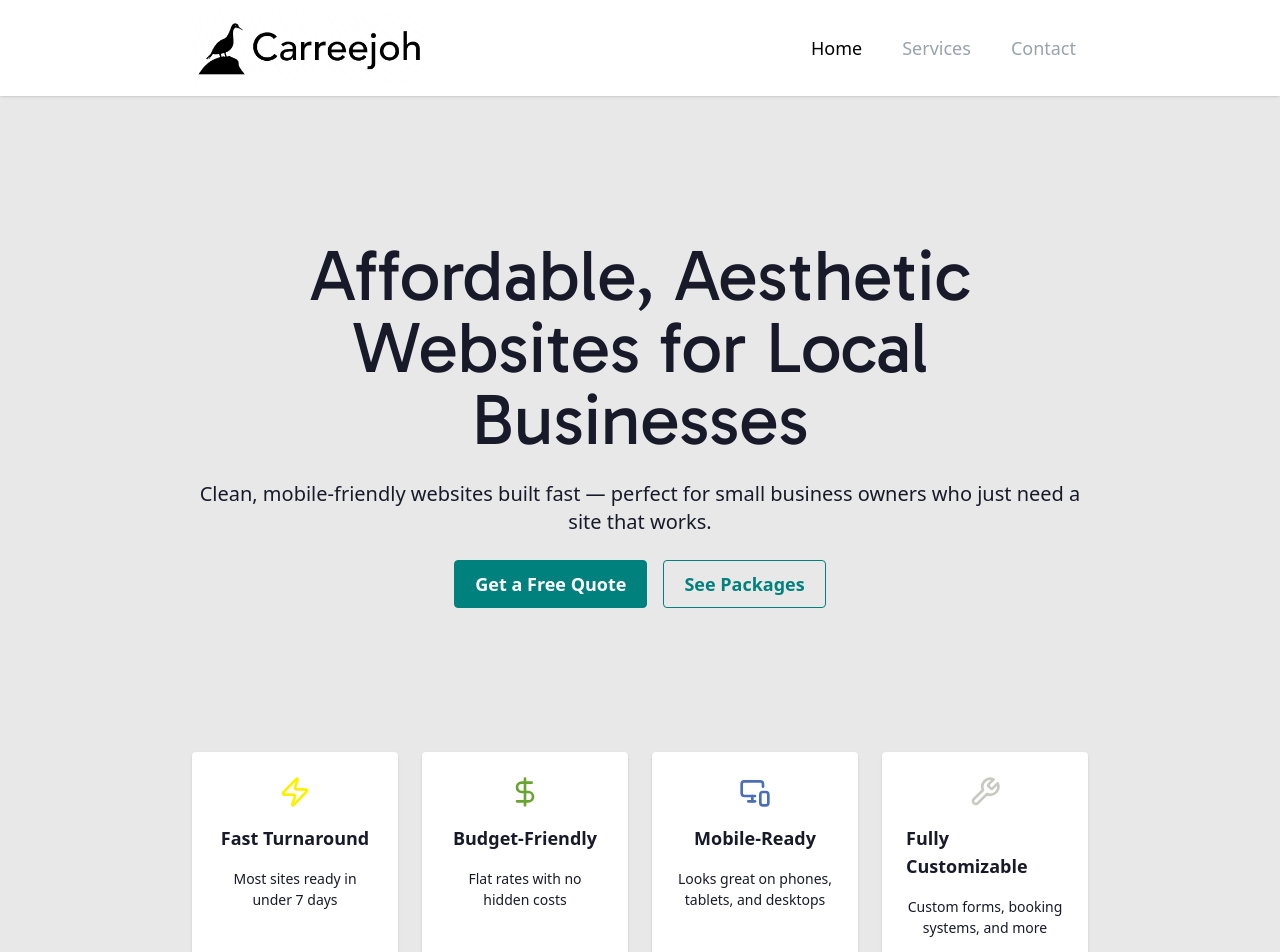
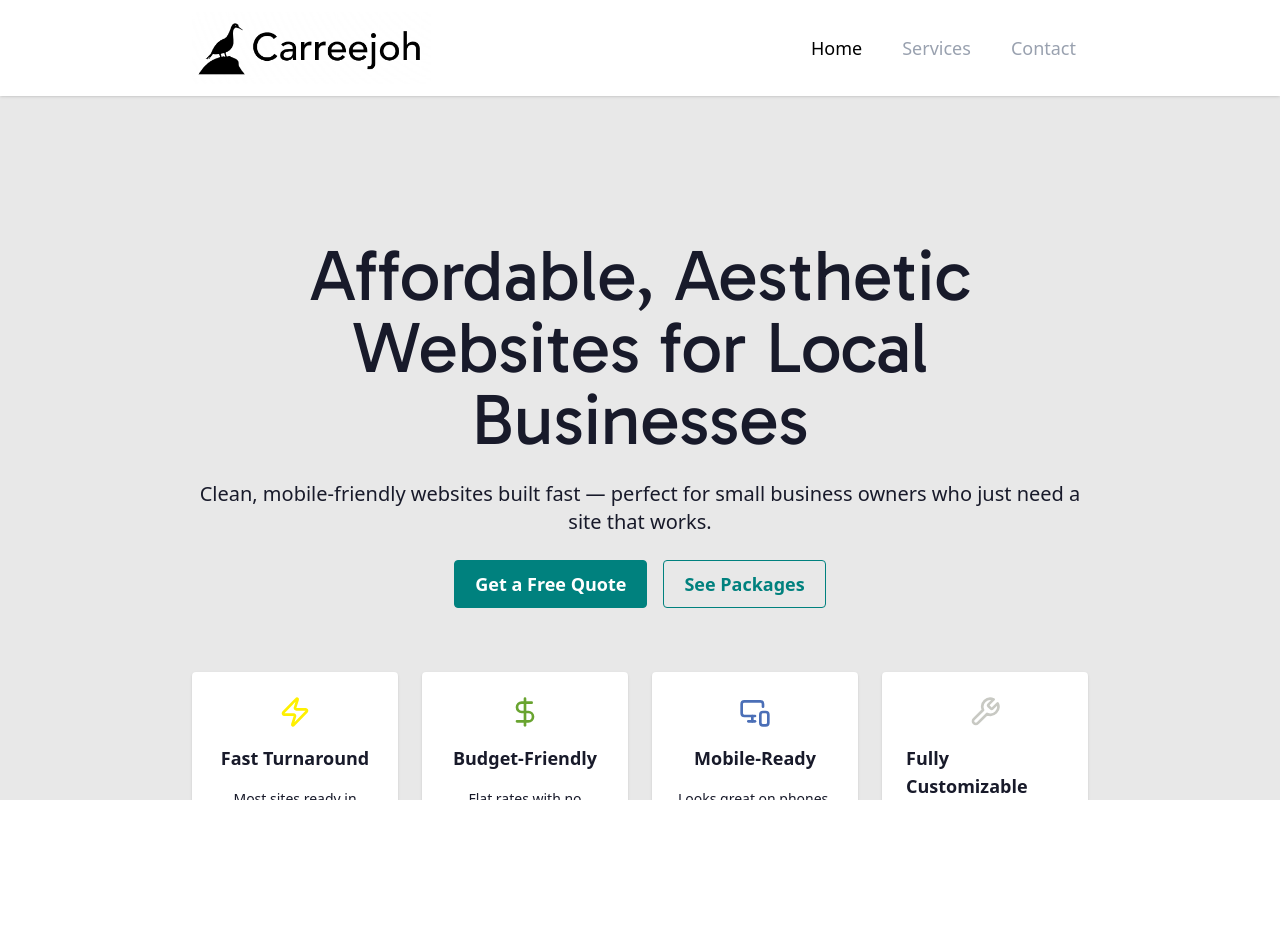
Before and after one commit to carreejoh/carreejoh-pro, a React (Vite) app: page / in a window 1280 px wide. Shown: the top 952 px of the page. After the commit the page ends 800 px from the top, so only its background shows below. Built offline with nearby package versions, Linux system fonts and the light colour scheme.

Commit message:
better scrolling

```diff
--- a/src/App.tsx
+++ b/src/App.tsx
@@ -8,17 +8,21 @@ import Services from "./Pages/services";
 import ContactPage from "./Pages/contact";
 
 function App() {
-
   return (
     <>
       <Header />
+
+      {/*
+        1) peel the header off the top with `pt-24` (6rem).
+        2) make this inner box exactly `100vh - 6rem` tall.
+        3) give it `overflow-y-auto` and `scrolling-touch` for iOS smooth scroll.
+      */}
+      <div className="w-full bg-base-200 pt-24">
         <div
           className="
-        w-full
-        min-h-screen
-        bg-base-200
-        overflow-hidden
-        pt-24
+            h-[calc(100vh-6rem)]
+            overflow-y-auto
+            scrolling-touch
           "
         >
           <Routes>
@@ -27,9 +31,9 @@ function App() {
             <Route path="/contact" element={<ContactPage />} />
           </Routes>
         </div>
+      </div>
     </>
-
-  )
+  );
 }
 
-export default App
+export default App;
--- a/src/Pages/home.tsx
+++ b/src/Pages/home.tsx
@@ -48,8 +48,6 @@ const Homepage: React.FC = () => {
     lg:grid-cols-4    /* ≥1024px: 4 columns */
     gap-6
     w-full
-    mt-6
-    sm:mt-20
     py-16
   "
 >
```
Lines whose indentation alone changed are shown as unchanged.
